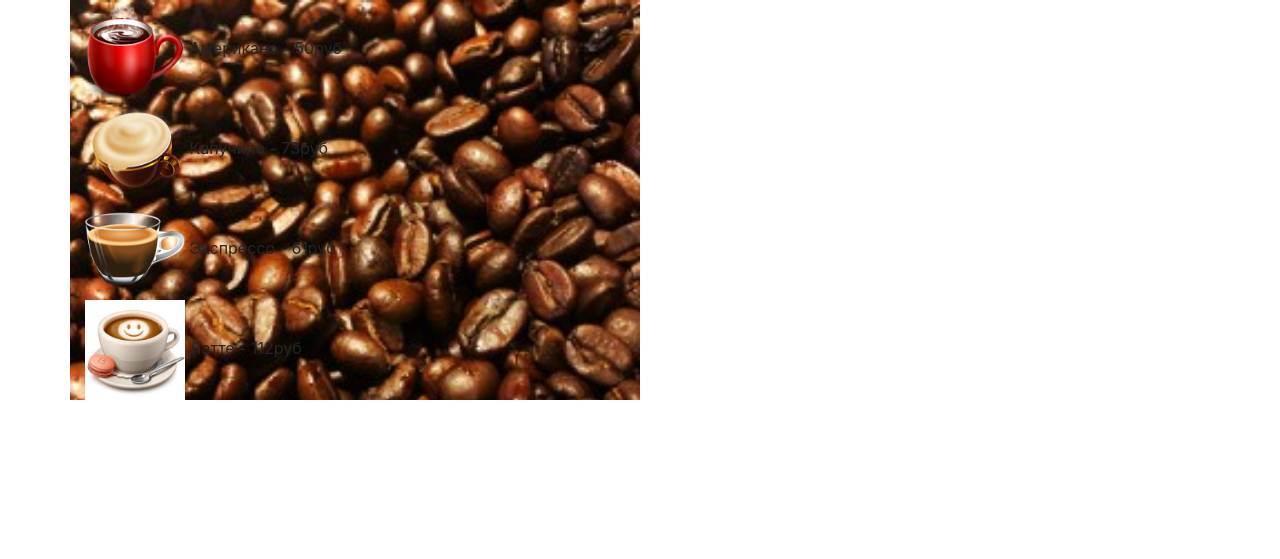
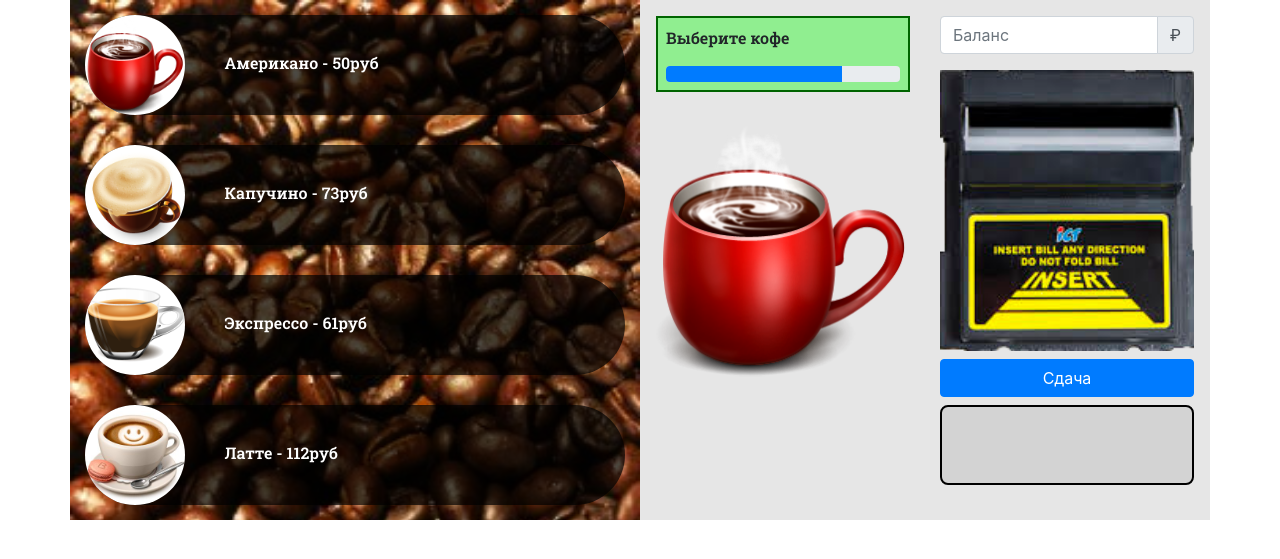
Before and after one commit to Siv1140/coffee-machine, a PHP site: page / in a window 1280 px wide. Shown: the top 559 px of the page. Run offline with PHP 8.4, Linux system fonts and the light colour scheme.

Commit message:
измененияэ

```diff
--- a/index.php
+++ b/index.php
@@ -14,31 +14,63 @@
   <body>
    <div class="container">
      <div class="row">
-         <div class="col-6 coffee-list">
-            <div class = "coffee-item">
+         <div class="col-6 coffee-list d-flex flex-column justify-content-around">
+            <div class = "coffee-item" onclick="makeCoffee('Американо', 50)">
               <img src="img/americano.png" alt="Американо">
               <span>Американо - 50руб</span>
             </div>
-            <div class = "coffee-item">
+            <div class = "coffee-item" onclick="makeCoffee('Капучино', 73)">
               <img src="img/cappuccino.png" alt="Капучино">
               <span>Капучино - 73руб</span>
             </div>
-            <div class = "coffee-item">
+            <div class = "coffee-item" onclick="makeCoffee('Экспрессоо', 61)">
               <img src="img/espresso.png" alt="Экспрессоо">
               <span>Экспрессо - 61руб</span>
             </div>
-            <div class = "coffee-item">
+            <div class = "coffee-item" onclick="makeCoffee('Латте', 112)">
               <img src="img/latte.jpg" alt="Латте">
               <span>Латте - 112руб</span>
             </div>
          </div>
 
-         <div class="col-6 coffee-oper">
 
-         </div>
+        <div class="col-6 coffee-oper">
+               <div class="row">
+                  <div class="col-6">
+                         <div class = "display">
+                           <p class = "display-test">Выберите кофе</p>
+                              <div class="progress">
+                                <div class="progress-bar w-75" role="progressbar" aria-valuenow="75" aria-valuemin="0" aria-valuemax="100"></div>
+                              </div>
+                         </div>
+                         <div class="cup-container">
+                           <img src="img/americano.png" alt="" class="cup">
+                         </div>
+                  </div>
+
+                  <div class="col-6">
+                        <div class="input-group mb-3">
+                          <input type="text" class="form-control" placeholder="Баланс">
+                          <div class="input-group-append">
+                            <span class="input-group-text" id="basic-addon2">&#8381;</span>
+                          </div>
+                        </div>
+                        <div class="atm-container">
+                          <img src="img/bill_acc.png" alt="" class="atm">
+                        </div>
+                        <button class="btn btn-primary btn-block my-2">Сдача</button>
+                        <div class="change-container">
+
+                        </div>
+                  </div>
+              </div>
+        </div>
+
      </div>
    </div>
     <!-- Optional JavaScript -->
+    <!-- <script src="lesson.js"></script> -->
+    <script src="script.js"></script>
     <!-- jQuery first, then Popper.js, then Bootstrap JS -->
     <script src="https://code.jquery.com/jquery-3.5.1.slim.min.js" integrity="sha384-DfXdz2htPH0lsSSs5nCTpuj/zy4C+OGpamoFVy38MVBnE+IbbVYUew+OrCXaRkfj" crossorigin="anonymous"></script>
     <script src="https://cdn.jsdelivr.net/npm/popper.js@1.16.0/dist/umd/popper.min.js" integrity="sha384-Q6E9RHvbIyZFJoft+2mJbHaEWldlvI9IOYy5n3zV9zzTtmI3UksdQRVvoxMfooAo" crossorigin="anonymous"></script>
--- a/script.js
+++ b/script.js
@@ -0,0 +1,36 @@
+"use scrict"
+
+function makeCoffee(name, price) {
+  //console.log(name, price);
+
+  let balance = document.querySelector(".form-control");
+
+  //console.log(balance.getAttribute("value"));
+
+  console.log( balance.value );
+
+  if ( +balance.value >= price) {
+
+    balance.value -= price;
+
+    balance.style.backgroundColor = "";
+
+    changeDisplayText(`Ваш ${name} готовится`);
+
+  } else {
+
+    balance.style.backgroundColor = "red";
+
+    changeDisplayText("Недостаточно средств");
+
+  }
+
+}
+
+function changeDisplayText(message) {
+
+  let displayText = document.querySelector(".display-test");
+
+  displayText.innerHTML = message;
+
+}
--- a/style.css
+++ b/style.css
@@ -1,8 +1,68 @@
+
+@import url('https://fonts.googleapis.com/css2?family=Roboto+Slab:wght@600&display=swap');
+
+/* font-family: 'Roboto Slab', serif; */
+
 .coffee-list {
   background-image: url("img/background.jpg");
   background-size: cover;
 }
 
+.coffee-item {
+  color: white;
+  background-color: rgba( 0, 0, 0, 0.7);
+  margin: 15px 0;
+  border-radius: calc( 100px / 2);
+/*  transition: background-color 300ms, transform 300ms;*/
+ transition: all 300ms;
+  cursor: pointer;
+}
+
 .coffee-item img {
   height: 100px;
+  background-color: white;
+  border-radius: 50%;
 }
+
+.coffee-item span {
+  font-family: 'Roboto Slab', serif;
+  margin-left: 35px;
+  font-size: 16px;
+}
+
+.coffee-item:hover {
+    background-color: rgba( 50, 50, 50, 0.7);
+    transform: scale(1.03);
+}
+
+.coffee-oper{
+  background-color: rgb( 230, 230, 230 );
+  padding: 1rem;
+}
+
+.display {
+  background-color: lightgreen;
+  border: 2px solid darkgreen;
+  box-sizing: border-box;
+  padding: 0.5rem;
+  font-family: 'Roboto Slab', serif ;
+}
+
+.cup-container {
+  margin-top: 2rem;
+}
+
+.cup {
+  width: 100%;
+}
+
+.atm {
+  width: 100%;
+}
+
+.change-container {
+  min-height: 5rem;
+   background-color: lightgray;
+   border: 2px solid black;
+   border-radius: 0.5rem;
+}
```
Also changed, not shown: lesson.js (added, +247 -0 lines).
